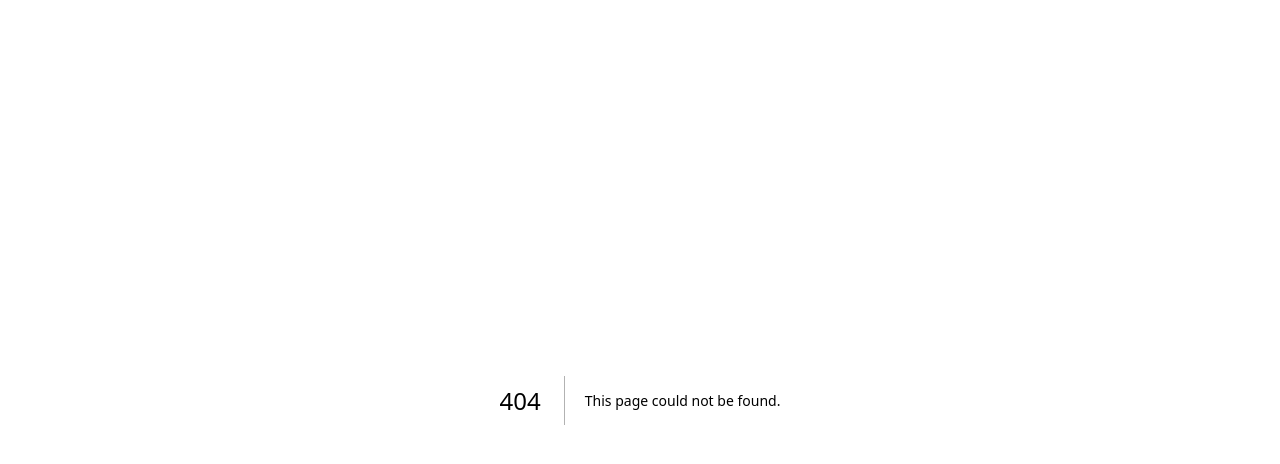
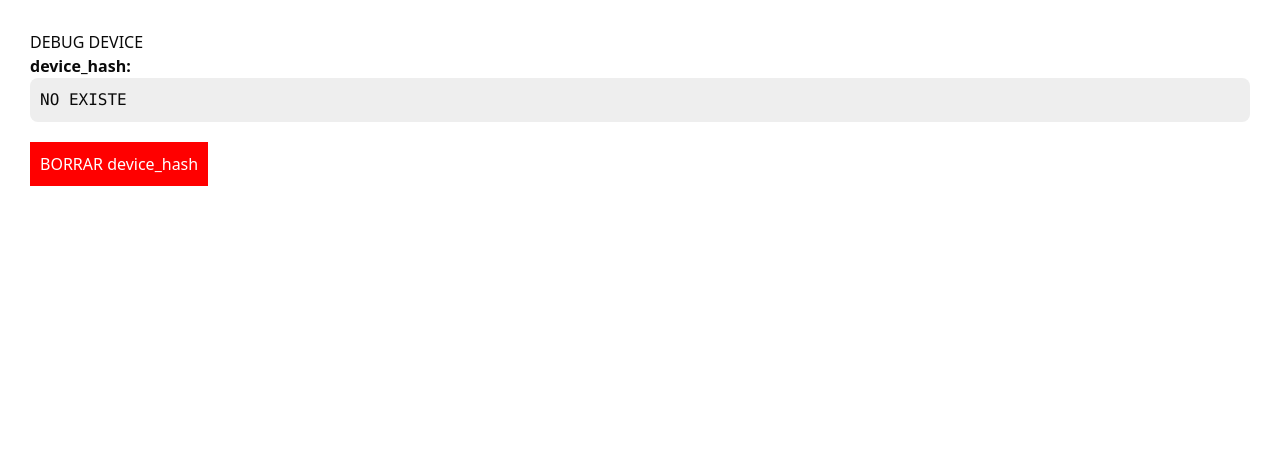
Before and after one commit to benjaminreciolopez/app180-frontend, a Next.js app: page /empleado/debug in a window 1280 px wide. Before the commit this address had no page. Shown: the top 464 px of the page. Built offline with nearby package versions, Linux system fonts and the light colour scheme.

Commit message:
Initial frontend commit for app180

```diff
--- /dev/null
+++ b/app/empleado/debug/page.tsx
@@ -0,0 +1,43 @@
+"use client";
+
+export default function DebugDevice() {
+  let device = "";
+
+  if (typeof window !== "undefined") {
+    device = localStorage.getItem("device_hash") || "NO EXISTE";
+  }
+
+  return (
+    <div style={{ padding: 30 }}>
+      <h1>DEBUG DEVICE</h1>
+      <p>
+        <b>device_hash:</b>
+      </p>
+      <pre
+        style={{
+          background: "#eee",
+          padding: 10,
+          borderRadius: 8,
+          wordBreak: "break-all",
+        }}
+      >
+        {device}
+      </pre>
+
+      <button
+        style={{
+          marginTop: 20,
+          padding: 10,
+          background: "red",
+          color: "white",
+        }}
+        onClick={() => {
+          localStorage.removeItem("device_hash");
+          alert("Borrado. Recarga ahora.");
+        }}
+      >
+        BORRAR device_hash
+      </button>
+    </div>
+  );
+}
```
